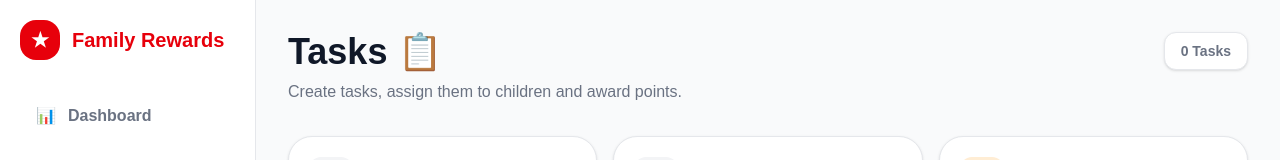
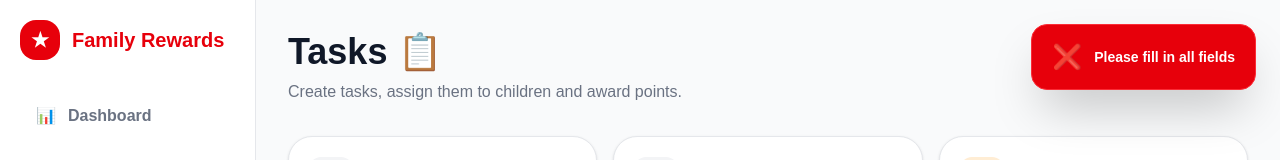
Before and after one commit to imdavidj13-droid/family-rewards-platform, a Next.js app: page /tasks in a window 1280 px wide. Both pictures are taken after a click on the button "＋ Add Task". Shown: the top 160 px of the page. Built offline with nearby package versions, Linux system fonts and the light colour scheme; no server answers; the database is empty.

Commit message:
Replace task page alerts with toast notifications

```diff
--- a/app/tasks/page.tsx
+++ b/app/tasks/page.tsx
@@ -4,6 +4,7 @@ import { useEffect, useState } from "react";
 import { supabase } from "@/lib/supabase";
 import { useTheme } from "@/components/ThemeProvider";
 import Sidebar from "@/components/Sidebar";
+import Toast from "@/components/Toast";
 
 type Child = {
   id: string;
@@ -27,6 +28,10 @@ export default function TasksPage() {
   const [title, setTitle] = useState("");
   const [points, setPoints] = useState("");
   const [childId, setChildId] = useState("");
+  const [toast, setToast] = useState<{
+  type: "success" | "error" | "info";
+  message: string;
+} | null>(null);
 
   useEffect(() => {
     fetchChildren();
@@ -40,7 +45,10 @@ export default function TasksPage() {
       .order("created_at", { ascending: false });
 
     if (error) {
-      alert(error.message);
+      setToast({
+  type: "error",
+  message: error.message,
+});
       return;
     }
 
@@ -54,7 +62,10 @@ export default function TasksPage() {
       .order("created_at", { ascending: false });
 
     if (error) {
-      alert(error.message);
+      setToast({
+  type: "error",
+  message: error.message,
+});
       return;
     }
 
@@ -63,7 +74,10 @@ export default function TasksPage() {
 
   async function createTask() {
     if (!title || !points || !childId) {
-      alert("Please fill in all fields");
+      setToast({
+  type: "error",
+  message: "Please fill in all fields",
+});
       return;
     }
 
@@ -75,7 +89,10 @@ export default function TasksPage() {
     });
 
     if (error) {
-      alert(error.message);
+      setToast({
+  type: "error",
+  message: error.message,
+});
       return;
     }
 
@@ -89,12 +106,18 @@ export default function TasksPage() {
     const child = children.find((c) => c.id === task.child_id);
 
     if (!child) {
-      alert("Child not found");
+      setToast({
+  type: "error",
+  message: "Child not found",
+});
       return;
     }
 
     if (task.completed) {
-      alert("This task is already completed");
+      setToast({
+  type: "error",
+  message: "This task is already completed",
+});
       return;
     }
 
@@ -108,7 +131,10 @@ export default function TasksPage() {
       .eq("id", task.child_id);
 
     if (childError) {
-      alert("Child points error: " + childError.message);
+      setToast({
+  type: "error",
+  message: "Child points error: " + childError.message,
+});
       return;
     }
 
@@ -118,7 +144,10 @@ export default function TasksPage() {
       .eq("id", task.id);
 
     if (taskError) {
-      alert("Task completed error: " + taskError.message);
+      setToast({
+  type: "error",
+  message: "Task completed error: " + taskError.message,
+});
       return;
     }
 
@@ -135,6 +164,13 @@ export default function TasksPage() {
         <Sidebar />
 
         <section className="flex-1 p-6 md:p-8">
+          {toast && (
+  <Toast
+    type={toast.type}
+    message={toast.message}
+    onClose={() => setToast(null)}
+  />
+)}
           <div className="mb-8 flex flex-col justify-between gap-4 md:flex-row md:items-start">
             <div>
               <h1 className="text-3xl font-black md:text-4xl">
--- a/components/Toast.tsx
+++ b/components/Toast.tsx
@@ -1,5 +1,4 @@
 import { useEffect } from "react";
-import { useTheme } from "@/components/ThemeProvider";
 
 type ToastType = "success" | "error" | "info";
 
@@ -12,25 +11,26 @@ export default function Toast({
   message: string;
   onClose: () => void;
 }) {
-  const { theme } = useTheme();
-
   useEffect(() => {
     const timer = setTimeout(onClose, 3000);
     return () => clearTimeout(timer);
   }, [onClose]);
 
-  const icon =
-    type === "success" ? "✅" : type === "error" ? "❌" : "ℹ️";
+  const icon = type === "success" ? "✅" : type === "error" ? "❌" : "ℹ️";
+
+  const styles =
+    type === "success"
+      ? "border-green-500 bg-green-600 text-white"
+      : type === "error"
+      ? "border-red-500 bg-red-600 text-white"
+      : "border-blue-500 bg-blue-600 text-white";
 
   return (
     <div
-      className={`fixed right-6 top-6 z-50 flex max-w-sm items-center gap-3 rounded-2xl border ${theme.border} ${theme.cardBg} px-5 py-4 shadow-xl`}
+      className={`fixed right-6 top-6 z-50 flex max-w-sm items-center gap-3 rounded-2xl border px-5 py-4 shadow-2xl ${styles}`}
     >
       <div className="text-2xl">{icon}</div>
-
-      <p className={`text-sm font-bold ${theme.text}`}>
-        {message}
-      </p>
+      <p className="text-sm font-black">{message}</p>
     </div>
   );
 }
```
Also changed, not shown: 2 other files (tests, documents, lock files or other folders).
